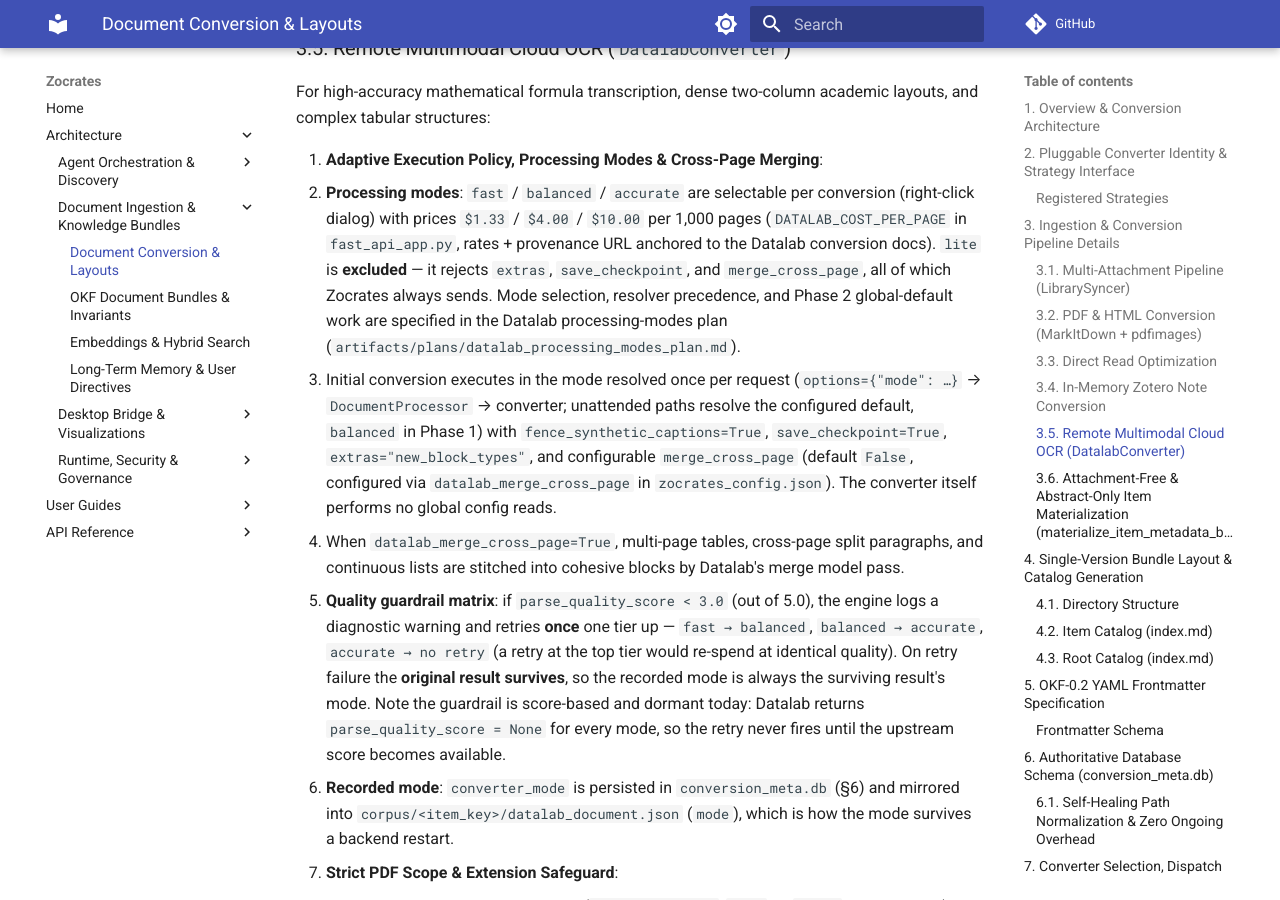
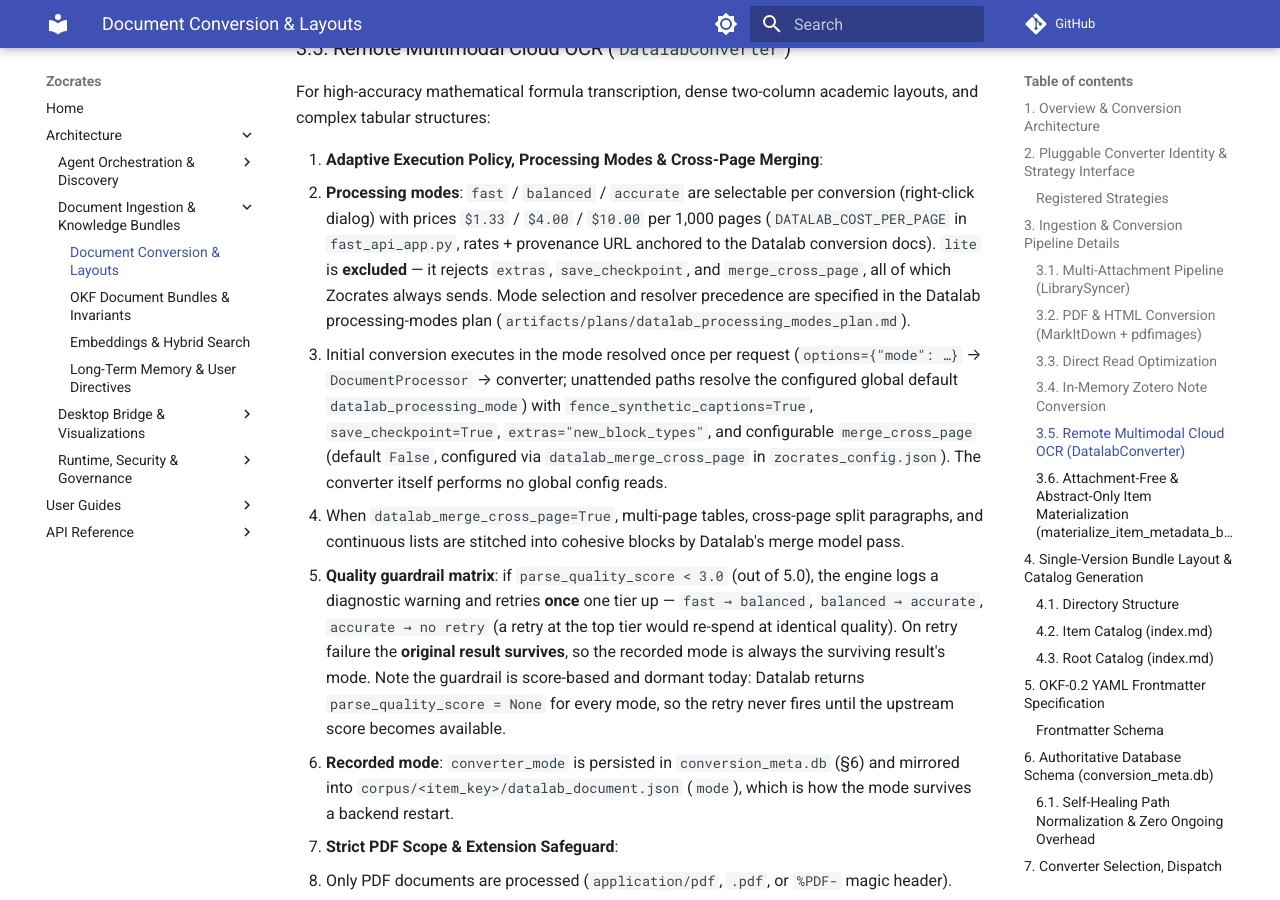
Before and after one commit to alexplaka/Zocrates, an MkDocs documentation site: the page built from docs/architecture/document-conversion.md, in a window 1280 px wide and 900 px high, scrolled down 4063 px. Built offline with MkDocs 1.6.1 and Material for MkDocs 9.7.7, drawn with Linux system fonts in a browser that asks for light colours; comment, search, counter and statistics services are not loaded; some of the changed text lies outside the part shown.

Commit message:
docs(conversion): drop Phase/slice development terms from architecture doc and stale modal comments

```diff
--- a/docs/architecture/document-conversion.md
+++ b/docs/architecture/document-conversion.md
@@ -126,8 +126,8 @@ Zotero Notes (child notes and standalone notes) are stored as HTML strings in `z
 For high-accuracy mathematical formula transcription, dense two-column academic layouts, and complex tabular structures:
 
 1. **Adaptive Execution Policy, Processing Modes & Cross-Page Merging**:
-   - **Processing modes**: `fast` / `balanced` / `accurate` are selectable per conversion (right-click dialog) with prices `$1.33` / `$4.00` / `$10.00` per 1,000 pages (`DATALAB_COST_PER_PAGE` in `fast_api_app.py`, rates + provenance URL anchored to the Datalab conversion docs). `lite` is **excluded** — it rejects `extras`, `save_checkpoint`, and `merge_cross_page`, all of which Zocrates always sends. Mode selection, resolver precedence, and Phase 2 global-default work are specified in the Datalab processing-modes plan (`artifacts/plans/datalab_processing_modes_plan.md`).
-   - Initial conversion executes in the mode resolved once per request (`options={"mode": …}` → `DocumentProcessor` → converter; unattended paths resolve the configured default, `balanced` in Phase 1) with `fence_synthetic_captions=True`, `save_checkpoint=True`, `extras="new_block_types"`, and configurable `merge_cross_page` (default `False`, configured via `datalab_merge_cross_page` in `zocrates_config.json`). The converter itself performs no global config reads.
+   - **Processing modes**: `fast` / `balanced` / `accurate` are selectable per conversion (right-click dialog) with prices `$1.33` / `$4.00` / `$10.00` per 1,000 pages (`DATALAB_COST_PER_PAGE` in `fast_api_app.py`, rates + provenance URL anchored to the Datalab conversion docs). `lite` is **excluded** — it rejects `extras`, `save_checkpoint`, and `merge_cross_page`, all of which Zocrates always sends. Mode selection and resolver precedence are specified in the Datalab processing-modes plan (`artifacts/plans/datalab_processing_modes_plan.md`).
+   - Initial conversion executes in the mode resolved once per request (`options={"mode": …}` → `DocumentProcessor` → converter; unattended paths resolve the configured global default `datalab_processing_mode`) with `fence_synthetic_captions=True`, `save_checkpoint=True`, `extras="new_block_types"`, and configurable `merge_cross_page` (default `False`, configured via `datalab_merge_cross_page` in `zocrates_config.json`). The converter itself performs no global config reads.
    - When `datalab_merge_cross_page=True`, multi-page tables, cross-page split paragraphs, and continuous lists are stitched into cohesive blocks by Datalab's merge model pass.
    - **Quality guardrail matrix**: if `parse_quality_score < 3.0` (out of 5.0), the engine logs a diagnostic warning and retries **once** one tier up — `fast → balanced`, `balanced → accurate`, `accurate → no retry` (a retry at the top tier would re-spend at identical quality). On retry failure the **original result survives**, so the recorded mode is always the surviving result's mode. Note the guardrail is score-based and dormant today: Datalab returns `parse_quality_score = None` for every mode, so the retry never fires until the upstream score becomes available.
    - **Recorded mode**: `converter_mode` is persisted in `conversion_meta.db` (§6) and mirrored into `corpus/<item_key>/datalab_document.json` (`mode`), which is how the mode survives a backend restart.
@@ -510,7 +510,7 @@ For paid cloud converters (e.g. Datalab Chandra):
    $$\text{Estimated Cost USD} = \text{Total PDF Pages} \times \text{Cost Per Page}$$
 3. **Per-Mode Datalab Pricing (`GET /cost-estimate?mode=…`)**:
    - `DATALAB_COST_PER_PAGE = {"fast": 0.00133, "balanced": 0.004, "accurate": 0.01}` (list prices retrieved 2026-11-16 from the Datalab conversion docs; the maintainer's account is billed 75% of list, so the estimate intentionally over-reports rather than under-reports).
-   - `mode` is optional: omitted/blank flows through the central resolver (configured default; `balanced` in Phase 1), an unsupported value is rejected with `HTTP 422`, and non-Datalab converters ignore it.
+   - `mode` is optional: omitted/blank flows through the central resolver (configured global default `datalab_processing_mode`), an unsupported value is rejected with `HTTP 422`, and non-Datalab converters ignore it.
    - The response carries `datalab_mode`, `cost_per_page_usd` (the resolved rate) and `datalab_cost_per_page_usd` (the full map) so the frontend can re-price without guessing; `already_converted_count` / `eligible_documents` are computed under the **mode-aware gate**, so the displayed skip counts and cost match what `/batch-convert` will bill.
 
 ---
```
Also changed, not shown: 1 other file.
